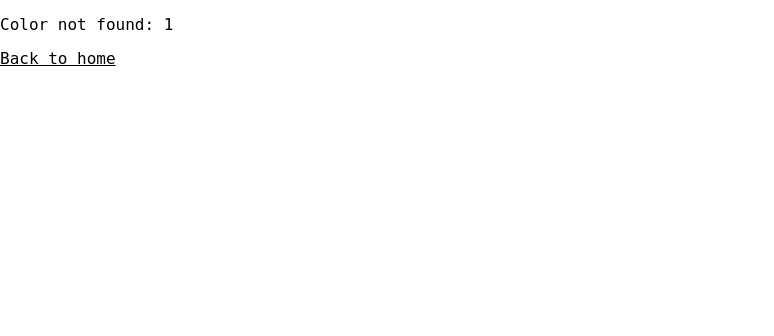
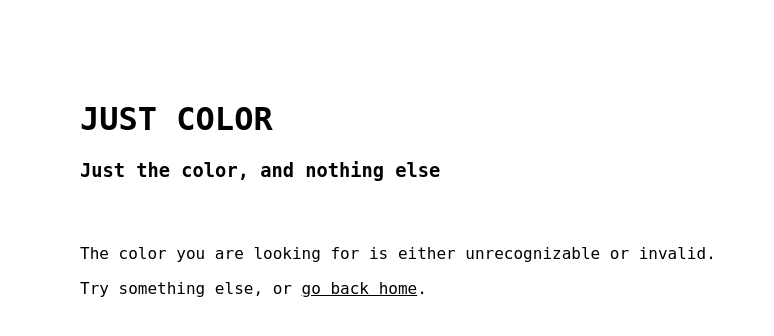
Before and after one commit to chunkhang/justcolor.io, a Flask app: page /1 in a window 1280 px wide. Shown: the top 336 px of the page, without its empty margins (0-774 px from the left). Run offline with Flask 2, Linux system fonts and the light colour scheme.

Commit message:
Style all pages

```diff
--- a/app.py
+++ b/app.py
@@ -1,5 +1,4 @@
 from flask import Flask, render_template, redirect, url_for
-from markupsafe import escape
 from webcolors import normalize_hex, name_to_hex
 import re
 
@@ -34,6 +33,6 @@ def color_page(query):
             pass
 
     if not color:
-        return render_template('color_not_found.html', query=escape(query))
+        return render_template('color_not_found.html')
 
     return render_template('color.html', color=color)
--- a/static/style.css
+++ b/static/style.css
@@ -4,7 +4,7 @@ html {
 }
 
 main {
-  padding: 4rem;
+  padding: 5rem;
 }
 
 header, section {
@@ -17,7 +17,7 @@ ul {
 }
 
 li {
-  margin-bottom: 1rem;
+  padding: 0.5rem 0;
 }
 
 a:link {
--- a/templates/color_not_found.html
+++ b/templates/color_not_found.html
@@ -3,6 +3,16 @@
 {% block title %}Color Not Found{% endblock %}
 
 {% block content %}
-  <p>Color not found: {{ query }}</p>
-  <a href="/">Back to home</a>
+  <main>
+    {% include 'header.html' %}
+    <section>
+      <p>
+        The color you are looking for is either unrecognizable or invalid.
+      </p>
+      <p>
+        <span>Try something else, or</span>
+        <span><a href="/">go back home</a>.</span>
+      </p>
+    </section>
+  </main>
 {% endblock %}
--- /dev/null
+++ b/templates/header.html
@@ -0,0 +1,4 @@
+<header>
+  <h1 class="uppercase">Just Color</h1>
+  <h3>Just the color, and nothing else</h3>
+</header>
```
Also changed, not shown: templates/home.html (+5 -4 lines).
